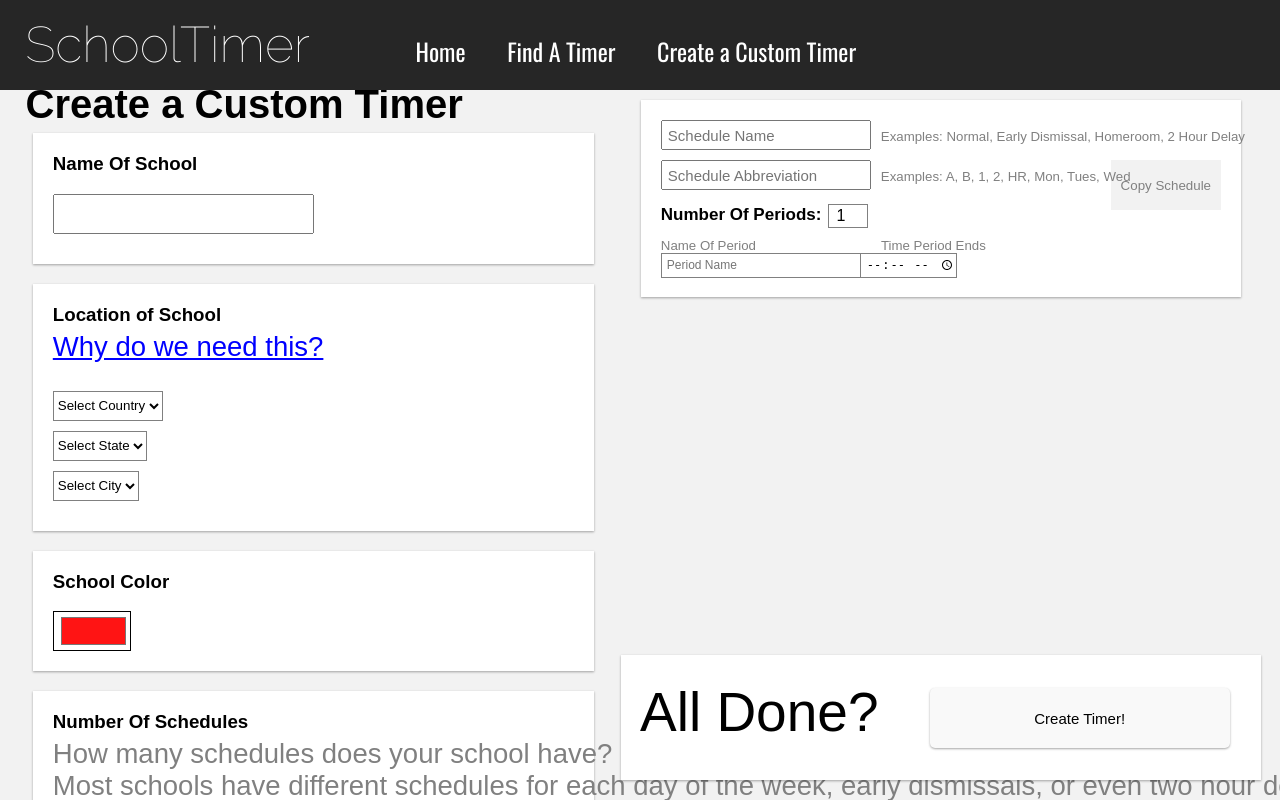
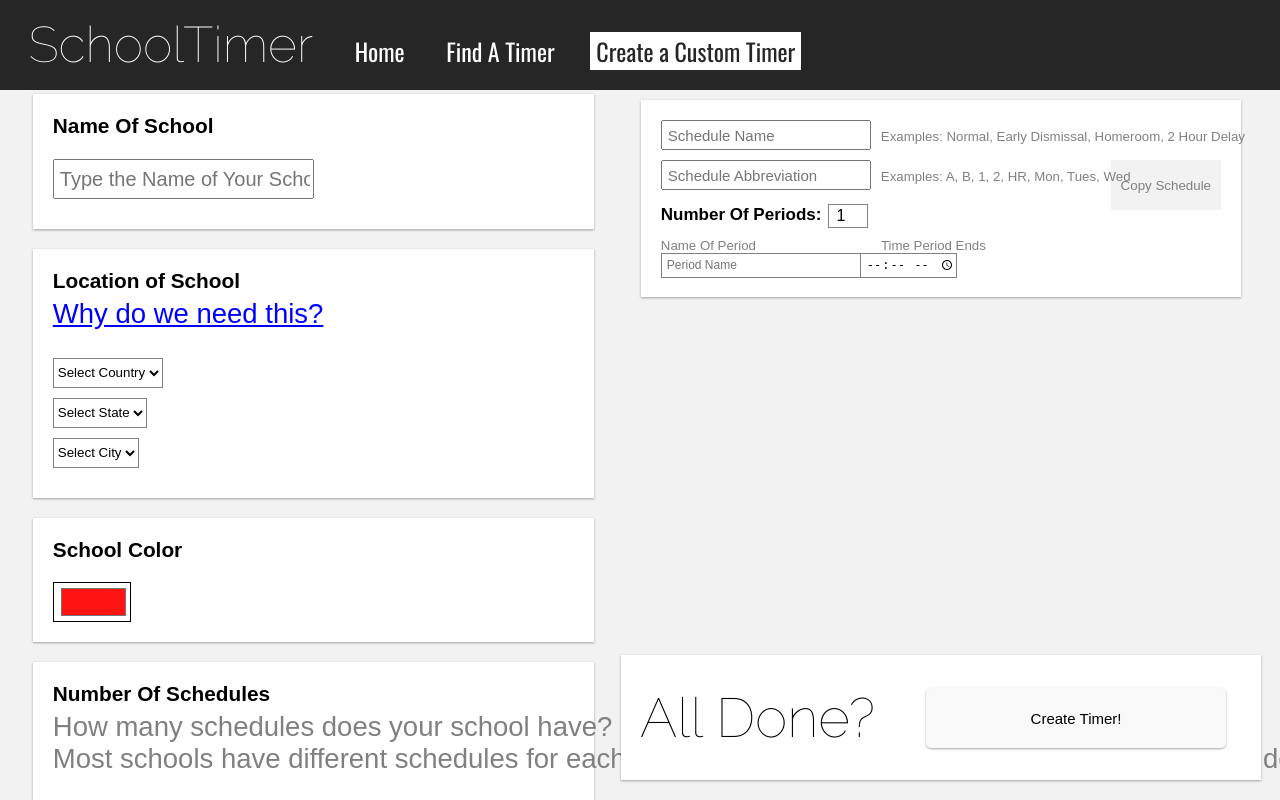
Before and after one commit to lukelmg/newschooltimer, a PHP site: page /create in a window 1280 px wide. Run offline with PHP 8.4, Linux system fonts and the light colour scheme; some libraries are stand-ins or nearby versions; some web fonts are replaced.

Commit message:
done with create

```diff
--- a/create/index.html
+++ b/create/index.html
@@ -13,15 +13,15 @@
   </head>
   <body onload="setSchedules()">
     <div id="titleBar">
-      <li class="navSpace schoolTimerHome"><button class="schoolTimerHome">SchoolTimer</button></li>
-      <li class="navSpace navHome"><button class="titleBarNav home">Home</button></li>
-      <li class="navSpace navTopRated"><button class="titleBarNav topRated">Find A Timer</button></li>
-      <li class="navSpace navRateYour"><button class="titleBarNav rateYour">Create a Custom Timer</button></li>
+      <li class="navSpace" id="logoNav"><button class="schoolTimerHome" onclick="window.location.href = 'https://www.lukegutman.com';">SchoolTimer</button></li>
+      <li class="navSpace" id="homeNav"><button class="titleBarNav home" onclick="window.location.href = 'https://www.lukegutman.com';">Home</button></li>
+      <li class="navSpace" id="findNav"><button class="titleBarNav topRated" onclick="window.location.href = 'https://www.lukegutman.com/find';">Find A Timer</button></li>
+      <li class="navSpace" id="createNav"><button class="titleBarNav rateYour" onclick="window.location.href = 'https://www.lukegutman.com/create';">Create a Custom Timer</button></li>
     </div>
 <div id="leftSide">
-  <h3 class="pageHeader">Create a Custom Timer</h3>
+  <!--<h3 class="pageHeader">Create a Custom Timer</h3> -->
 <div class="remixElement" id="schoolNameRemixElement">
-  <h3 class="remixHeader">Name Of School</h3><input class="remixInput" id="remixSchoolName" type="text" maxlength="40"></input>
+  <h3 class="remixHeader">Name Of School</h3><input class="remixInput" id="remixSchoolName" placeholder="Type the Name of Your School Here" type="text" maxlength="40"></input>
 </div>
 <div class="remixElement">
   <h3 class="remixHeader" id="location"> Location of School </h3>
--- a/create/script.js
+++ b/create/script.js
@@ -74,6 +74,7 @@ function setSchedules() {
     copy.innerHTML = "Copy Schedule";
     copy.id = i + "copy";
     copy.className = "copyButtons";
+    copy.tabIndex = "-1";
     copy.onclick = function () {
       myCopy(this.id);
     }
--- a/create/style.css
+++ b/create/style.css
@@ -9,6 +9,7 @@
 
 .remixHeader {
   margin-top:0;
+  font-size: 2.6vh;
 }
 
 #schoolNameRemixElement {
@@ -27,11 +28,11 @@
 
 #leftSide {
   width: 47%;
-  height:86vh;
+  height:85.5vh;
   position:absolute;
   float:left;
   background-color: #f2f2f2;
-  top: 10.25%;
+  top: 11%;
   margin-left:1vw;
   z-index:5;
 }
@@ -69,9 +70,10 @@
   margin:0;
   font-size: 55px;
   font-weight:100;
+  font-family: 'Raleway', sans-serif;
   display:inline-block;
   float:left;
-  margin-top:25px;
+  margin-top:30px;
   margin-left:1.5vw;
 }
 
@@ -338,7 +340,7 @@ body {
   width:100%;
   padding-left: 0;
   overflow: hidden;
-  position: fixed;
+  position: relative;
   top: 0;
     z-index: 10;
 }
@@ -357,17 +359,25 @@ body {
 
 .titleBarNav {
   font-family: 'Oswald', sans-serif;
-  font-size: 1.5em;
+  font-size: 3vh;
 
   background-color: #262626;
   border:none;
   display:inline-block;
   color:white;
+}
+
+.rateYour {
+  background-color:white;
+  color:#262626;
+}
 
 
+#logoNav {
+  margin-top: 7px;
+  margin-left: 1vw;
+}
 
-
-}
 .titleBarNav:focus {outline:0;}
 .titleBarNav:hover {
   background-color:white;
@@ -385,8 +395,9 @@ body {
   padding: 0px 0px 0px 0px;
   text-decoration: none;
   display:inline-block;
-  margin-top: 23px;
+  margin-top: 0px;
   margin-left: 2%;
+  cursor:pointer;
 }
 
 .navHome {
@@ -401,6 +412,7 @@ body {
    color:white;
    font-size: 50px;
    margin-top:7px;
+   cursor:pointer;
 }
 
 .navLogIn {
--- a/index.html
+++ b/index.html
@@ -206,7 +206,7 @@
   <!-- Navbar (sit on top) -->
   <div class="w3-top">
     <div class="w3-bar w3-white w3-card" id="myNavbar">
-      <a href="#home" class="w3-bar-item w3-button w3-wide">www.SchoolTimer.net</a>
+      <a href="#home" class="w3-bar-item w3-button w3-wide">SchoolTimer</a>
       <!-- Right-sided navbar links -->
       <div class="w3-right w3-hide-small">
         <a href="#about" onclick="w3_close()" class="w3-bar-item w3-button">ABOUT</a>
```
